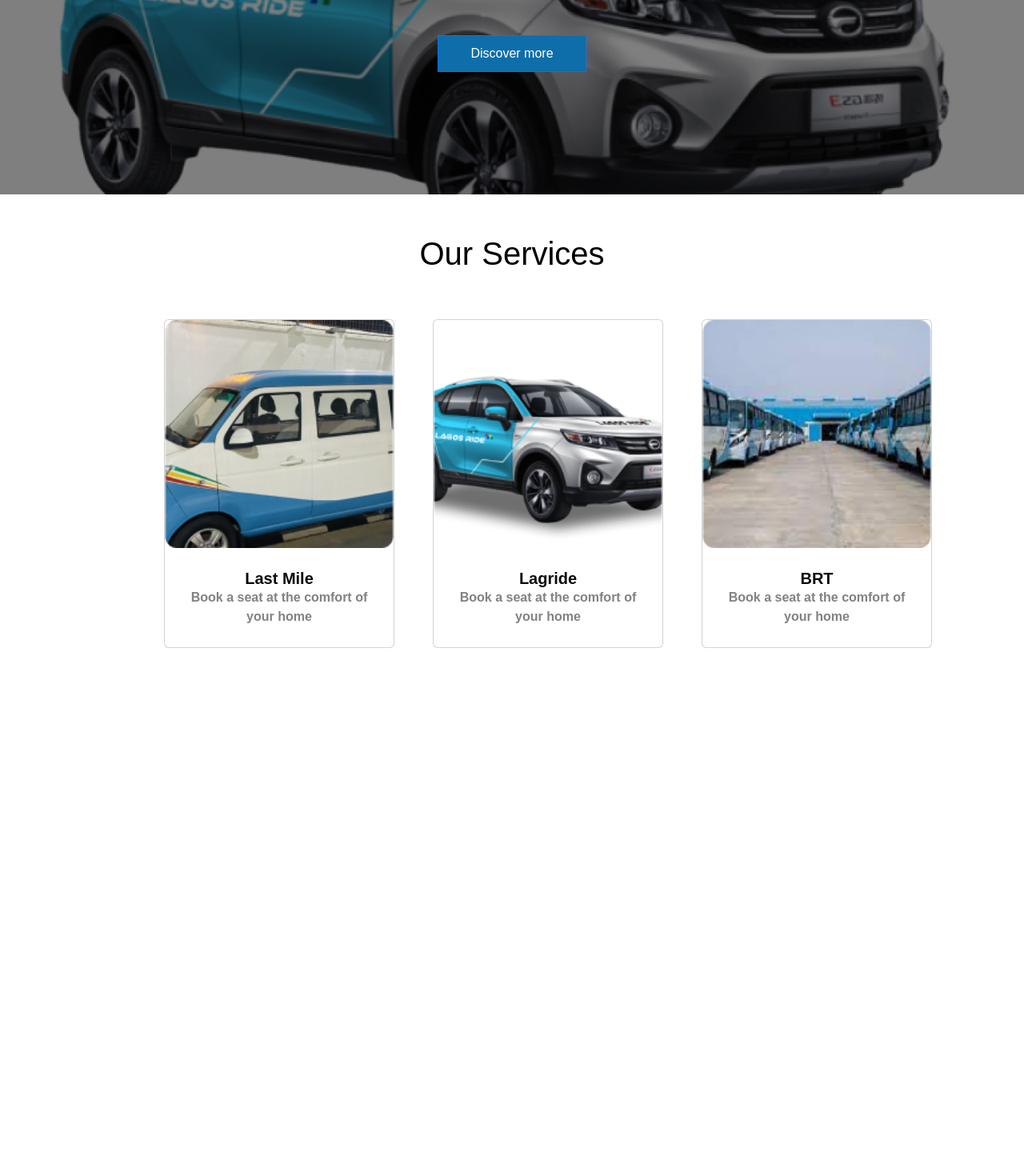
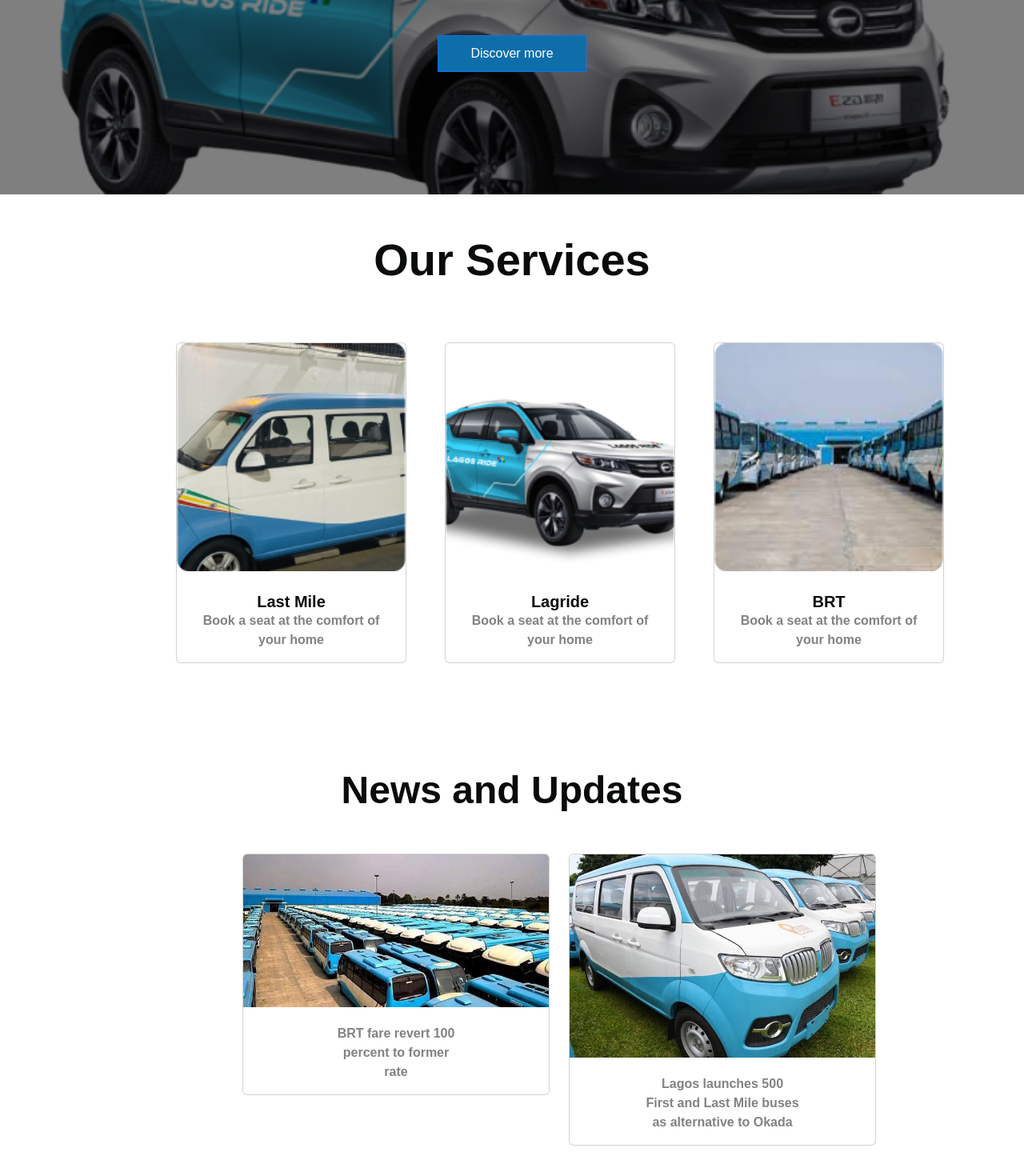
Before and after one commit to Presiguan/Hackathon, a React (Create React App) app: page / in a window 1280 px wide. Shown: the part 338-1808 px from the top of the page at 80% size. Before the commit the page ends 1173 px from the top, so only its background shows below. Built offline with nearby package versions, Linux system fonts and the light colour scheme.

Commit message:
added new heroCard

```diff
--- a/src/App.js
+++ b/src/App.js
@@ -3,6 +3,7 @@
 import Banner from "./Components/banner";
 import Card from "./Components/carCards";
 import HeroCard from "./Components/heroCard";
+import HeroCard2 from "./Components/heroCard2";
 
 function App() {
   return (
@@ -10,6 +11,7 @@
       <Navbar />
       <Banner />
       <HeroCard />
+      <HeroCard2 />
       {/* <Card /> */}
     </>
   );
--- a/src/Components/banner.css
+++ b/src/Components/banner.css
@@ -96,14 +96,14 @@
   border-radius: 0%;
 }
 
-h1 {
+/* h1 {
   margin: 0%;
-  padding: 50px;
-  color: black;
+  padding: 0px;
+  color: rgb(89, 30, 30);
   font-family: Arial, Helvetica, sans-serif;
-  font-weight: 700;
+  font-weight: bold;
   text-align: center;
-}
+} */
 
 /* .button {
   background-color: #077c9c;
--- a/src/Components/banner.js
+++ b/src/Components/banner.js
@@ -35,7 +35,7 @@
         </div>
       </div>
       <div>
-        <h1>Our Services</h1>
+        <h2 className="display-4 fw-bold m-5">Our Services</h2>
       </div>
     </>
   );
--- a/src/Components/heroCard.css
+++ b/src/Components/heroCard.css
@@ -1,11 +1,11 @@
 .hero {
   display: flex;
-  margin: 5px;
-  padding: 0px 20px 20px 200px;
+  margin: 70px;
+  padding: 0px 20px 60px 150px;
 }
 
 .card {
-  padding: 0px 0px 10px 0px;
+  padding: 0px 0px 0px 0px;
 }
 
 .hero h5 {
@@ -25,3 +25,14 @@
   font-weight: bold;
   color: rgba(10, 4, 4, 0.5);
 }
+
+h2 {
+  font-weight: 900;
+  font-family: Arial, Helvetica, sans-serif;
+  color: rgb(9, 11, 12);
+  position: initial;
+  text-align: center;
+  justify-content: center;
+  padding: 0px 0px 0px 0px;
+  margin: 0px;
+}
--- a/src/Components/heroCard.js
+++ b/src/Components/heroCard.js
@@ -2,15 +2,14 @@
 import Card from "../images/image 4.png";
 import Card2 from "../images/image 5.png";
 import Card3 from "../images/image 6.png";
-
 import "../Components/heroCard.css";
 
 function HeroCard() {
   return (
     <>
       <div className="hero">
-        <div className="row g-5 ">
-          <div className="col">
+        <div className="row g-5">
+          <div className="col-12 col-sm-6 col-md-4">
             <div className="card" style={{ width: "18rem" }}>
               <img
                 src={Card}
@@ -26,7 +25,7 @@
               </div>
             </div>
           </div>
-          <div className="col">
+          <div className="col-12 col-sm-6 col-md-4">
             <div className="card" style={{ width: "18rem" }}>
               <img
                 src={Card2}
@@ -42,7 +41,8 @@
               </div>
             </div>
           </div>
-          <div className="col">
+          {/* <div className="col-12 col-sm-6 col-md-6"> */}
+          <div className="col-12 col-sm-3 col-md-4">
             <div className="card" style={{ width: "18rem" }}>
               <img
                 src={Card3}
@@ -60,6 +60,9 @@
           </div>
         </div>
       </div>
+      <div>
+        <h2 className="display-5 fw-bold m-5">News and Updates</h2>
+      </div>
     </>
   );
 }
--- /dev/null
+++ b/src/Components/heroCard2.css
@@ -0,0 +1,16 @@
+.hero2 {
+  display: flex;
+  margin: 3px;
+  padding: 0px 20px 20px 200px;
+}
+
+.hero2 {
+  padding: 2px 0px 40px 300px;
+}
+
+p {
+  text-align: center;
+  font-family: Arial;
+  font-weight: bold;
+  color: rgba(10, 4, 4, 0.5);
+}
--- /dev/null
+++ b/src/Components/heroCard2.js
@@ -0,0 +1,48 @@
+import React from "react";
+import Card from "../images/brt.jpg";
+import Card2 from "../images/small bus.jpg";
+import "../Components/heroCard2.css";
+
+function HeroCard2() {
+  return (
+    <>
+      <div className="hero2">
+        <div className="row gap-5">
+          <div className="col-12 col-md-5 col-4">
+            <div className="card" style={{ width: "24rem" }}>
+              <img
+                src={Card}
+                className="card-img-top"
+                alt="images"
+                style={{ marginBottom: "5px" }}
+              />
+              <div className="card-body">
+                <p className="card-text">
+                  BRT fare revert 100 <br></br>percent to former <br></br>rate
+                </p>
+              </div>
+            </div>
+          </div>
+          <div className="col-12 col-sm- col-md-4">
+            <div className="card" style={{ width: "24rem" }}>
+              <img
+                src={Card2}
+                className="card-img-top"
+                alt="images"
+                style={{ marginBottom: "5px" }}
+              />
+              <div className="card-body">
+                <p className="card-text">
+                  Lagos launches 500 <br></br>First and Last Mile buses{" "}
+                  <br></br>as alternative to Okada
+                </p>
+              </div>
+            </div>
+          </div>
+        </div>
+      </div>
+    </>
+  );
+}
+
+export default HeroCard2;
```
Also changed, not shown: src/images/brt.jpg (added), src/images/small bus.jpg (added).
